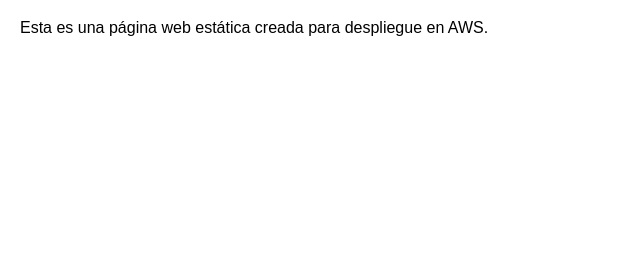
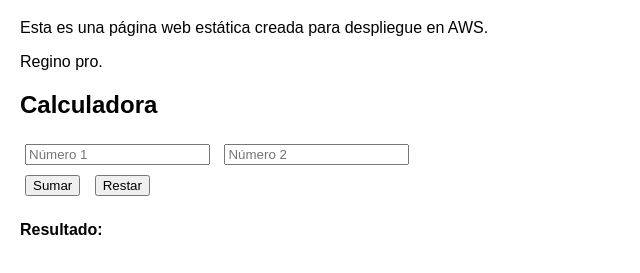
Before and after one commit to gaspargonzalez06/RepoWebTopicos2, a website: page index.html in a window 1280 px wide. Shown: the part 61-334 px from the top of the page, without its empty margins (0-640 px from the left). Drawn offline with Linux system fonts and the light colour scheme; files that its build step writes are made by us from their sources; files whose address does not match are found by name.

Commit message:
Update index.html
adding explotion

```diff
--- a/index.html
+++ b/index.html
@@ -9,6 +9,20 @@
 <body>
     <h1>¡Bienvenidos a mi página web!</h1>
     <p>Esta es una página web estática creada para despliegue en AWS.</p>
+    <p>Regino pro.</p>
+
+    <h2>Calculadora</h2>
+    <form id="calculadora">
+        <input type="number" id="numero1" placeholder="Número 1">
+        <input type="number" id="numero2" placeholder="Número 2">
+        <br>
+        <button type="button" onclick="sumar()">Sumar</button>
+        <button type="button" onclick="restar()">Restar</button>
+        <!-- Descomenta las siguientes líneas para agregar multiplicación y división -->
+        <!-- <button type="button" onclick="multiplicar()">Multiplicar</button> -->
+        <!-- <button type="button" onclick="dividir()">Dividir</button> -->
+    </form>
+    <p id="resultado">Resultado: </p>
 
     <script src="js/main.js"></script>
 </body>
```
